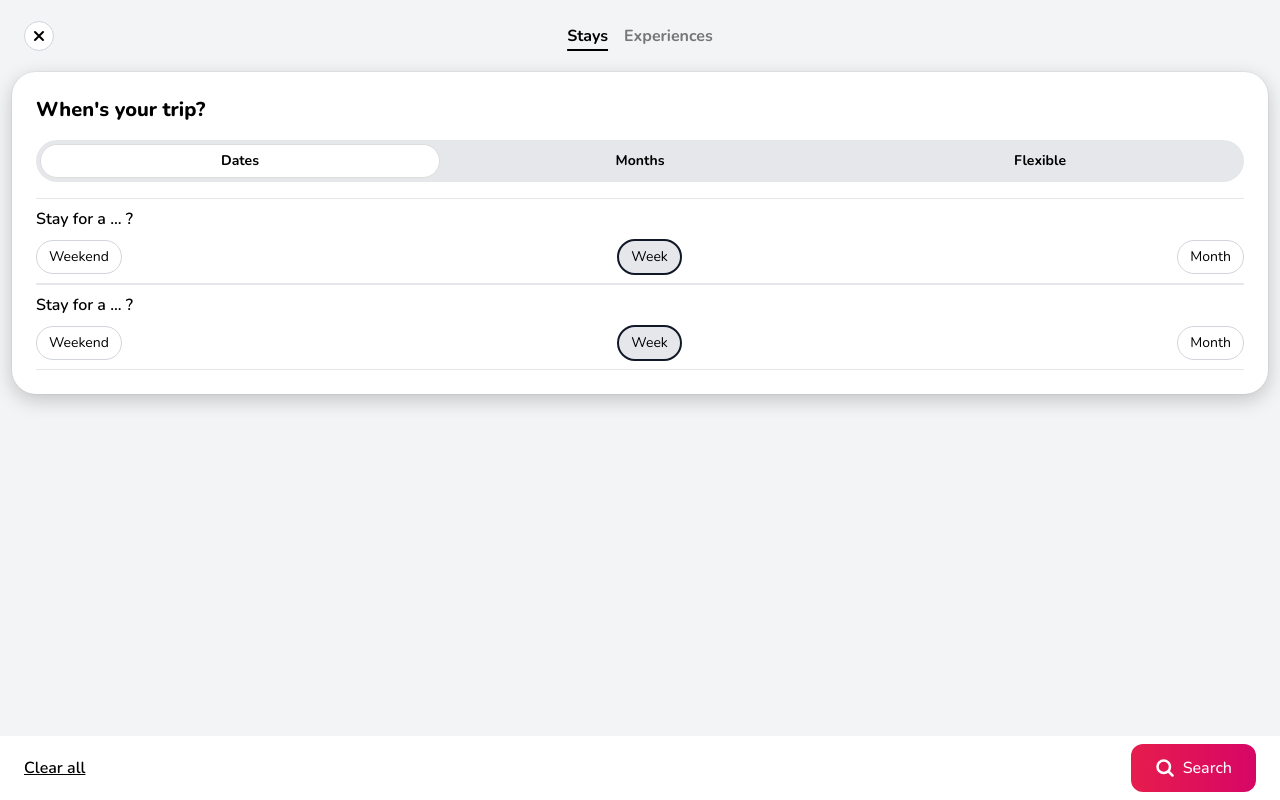
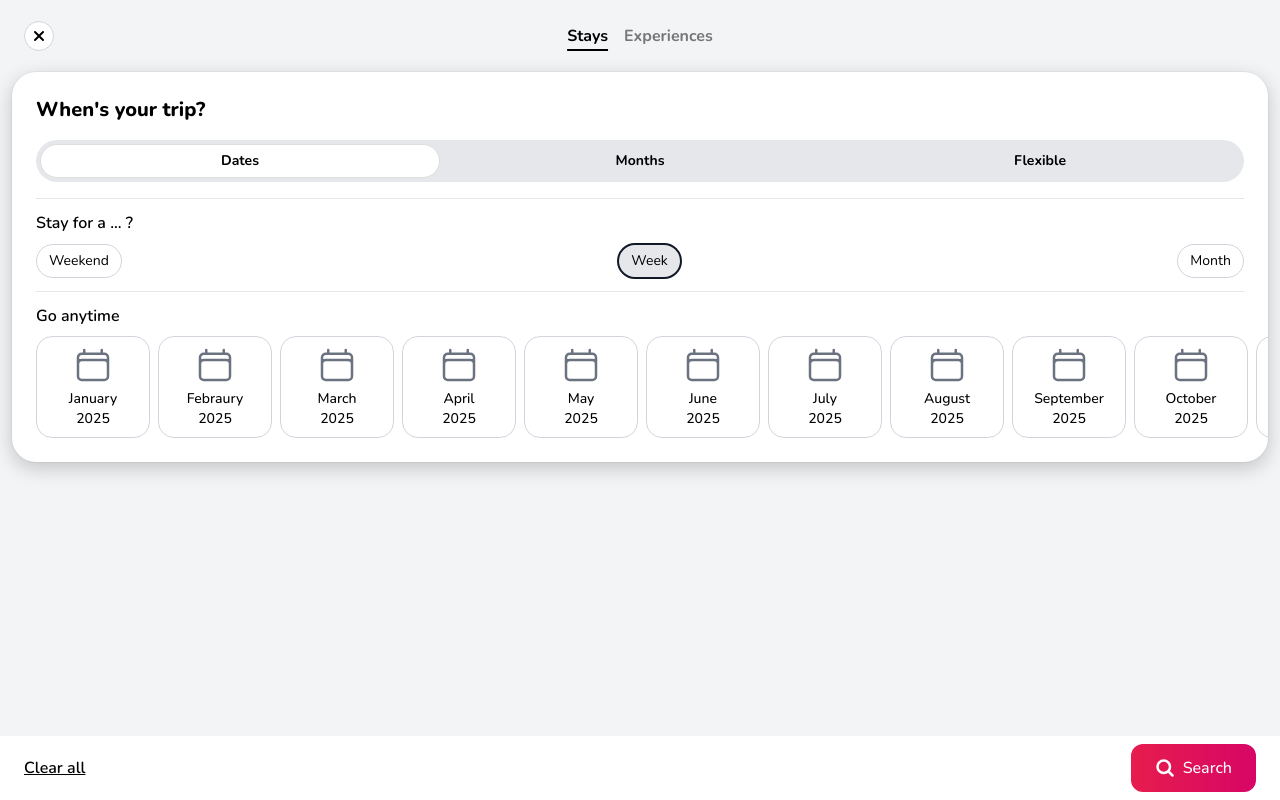
Before and after one commit to FranciscoJavierMartin/airbnb-tailwindcss, a Nuxt app: page / in a window 1280 px wide. Built offline with nearby package versions, Linux system fonts and the light colour scheme.

Commit message:
Calendar buttons

```diff
--- a/components/header/search-modal.vue
+++ b/components/header/search-modal.vue
@@ -49,7 +49,7 @@
 
           <!-- Flexible -->
           <div class="">
-            <div class="py-2 border-gray-200 border-y">
+            <div class="pt-3 border-t border-gray-200">
               <div class="mb-2 font-semibold">Stay for a ... ?</div>
               <div class="flex items-center justify-between gap-4 text-sm">
                 <div class="rounded-full border border-gray-300 px-3 py-1.5">
@@ -65,20 +65,22 @@
                 </div>
               </div>
             </div>
-            <div class="py-2 border-gray-200 border-y">
-              <div class="mb-2 font-semibold">Stay for a ... ?</div>
-              <div class="flex items-center justify-between gap-4 text-sm">
-                <div class="rounded-full border border-gray-300 px-3 py-1.5">
-                  Weekend
-                </div>
-                <div
-                  class="rounded-full border-2 border-gray-900 bg-gray-200 px-3 py-1.5"
+            <div class="pt-3 mt-3 border-t border-gray-200">
+              <div class="mb-2 font-semibold">Go anytime</div>
+              <div
+                class="flex gap-2 px-6 -mx-6 overflow-x-scroll no-scrollbar flex-nowrap"
+              >
+                <button
+                  v-for="month of months"
+                  :key="month"
+                  class="w-[114px] flex-none rounded-2xl border border-gray-300 py-2 text-center"
                 >
-                  Week
-                </div>
-                <div class="rounded-full border border-gray-300 px-3 py-1.5">
-                  Month
-                </div>
+                  <Calendar />
+                  <div class="mt-1 text-sm font-medium">
+                    {{ month }}
+                    <div>2025</div>
+                  </div>
+                </button>
               </div>
             </div>
           </div>
@@ -102,5 +104,21 @@
 import MagnifyingGlass from '@/components/icons/magnifying-glass.vue';
 import XMark from '@/components/icons/x-mark.vue';
 import WhereTrip from '@/components/search-modal/where-trip.vue';
+import Calendar from '@/components/icons/calendar.vue';
 defineEmits(['close']);
+
+const months = [
+  'January',
+  'Febraury',
+  'March',
+  'April',
+  'May',
+  'June',
+  'July',
+  'August',
+  'September',
+  'October',
+  'November',
+  'December',
+];
 </script>
--- /dev/null
+++ b/components/icons/calendar.vue
@@ -0,0 +1,16 @@
+<template>
+  <svg
+    xmlns="http://www.w3.org/2000/svg"
+    fill="none"
+    viewBox="0 0 24 24"
+    stroke-width="1.5"
+    stroke="currentColor"
+    class="mx-auto text-gray-500 size-10"
+  >
+    <path
+      stroke-linecap="round"
+      stroke-linejoin="round"
+      d="M6.75 3v2.25M17.25 3v2.25M3 18.75V7.5a2.25 2.25 0 0 1 2.25-2.25h13.5A2.25 2.25 0 0 1 21 7.5v11.25m-18 0A2.25 2.25 0 0 0 5.25 21h13.5A2.25 2.25 0 0 0 21 18.75m-18 0v-7.5A2.25 2.25 0 0 1 5.25 9h13.5A2.25 2.25 0 0 1 21 11.25v7.5"
+    />
+  </svg>
+</template>
```
